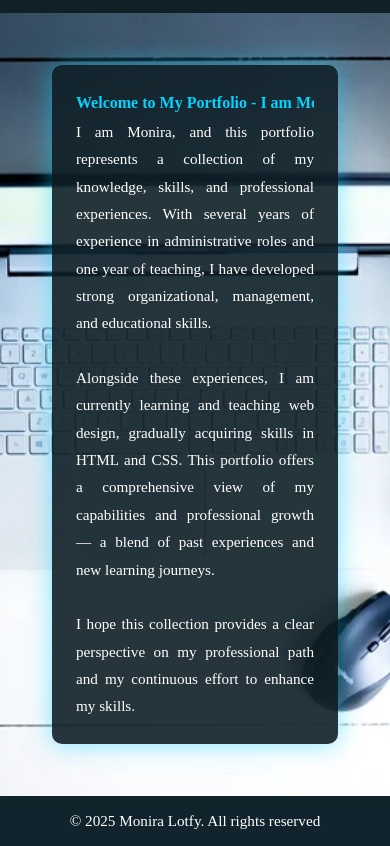
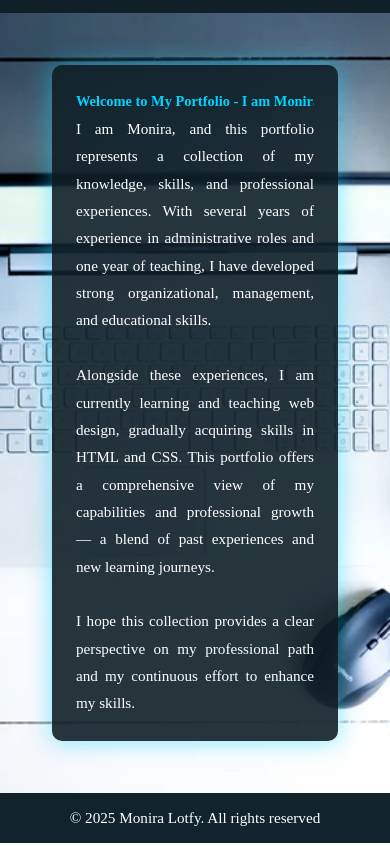
Before and after one commit to MoniraLotfy/My_portfolio, a plain HTML site: page about.html in a window 390 px wide. Shown: the part 69-915 px from the top of the page. Drawn offline with Linux system fonts and the light colour scheme.

Commit message:
Update style.css

```diff
--- a/style.css
+++ b/style.css
@@ -294,7 +294,8 @@ to {
     }
 
   .typing h1{
-      font-size: 1rem;
+      font-size: 0.9rem;
+      width:100%;
     }
     p {
       font-size: 0.95rem;
```
